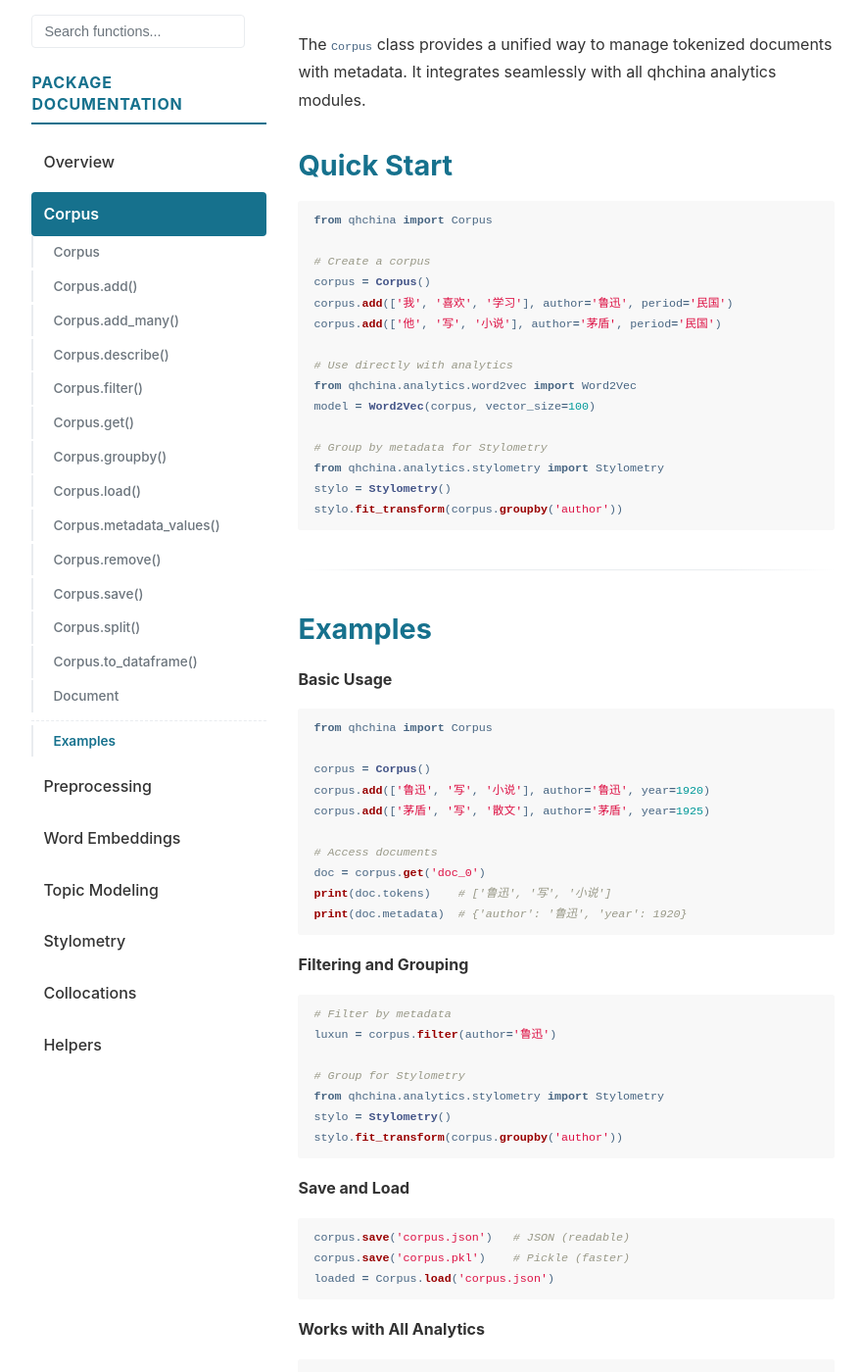
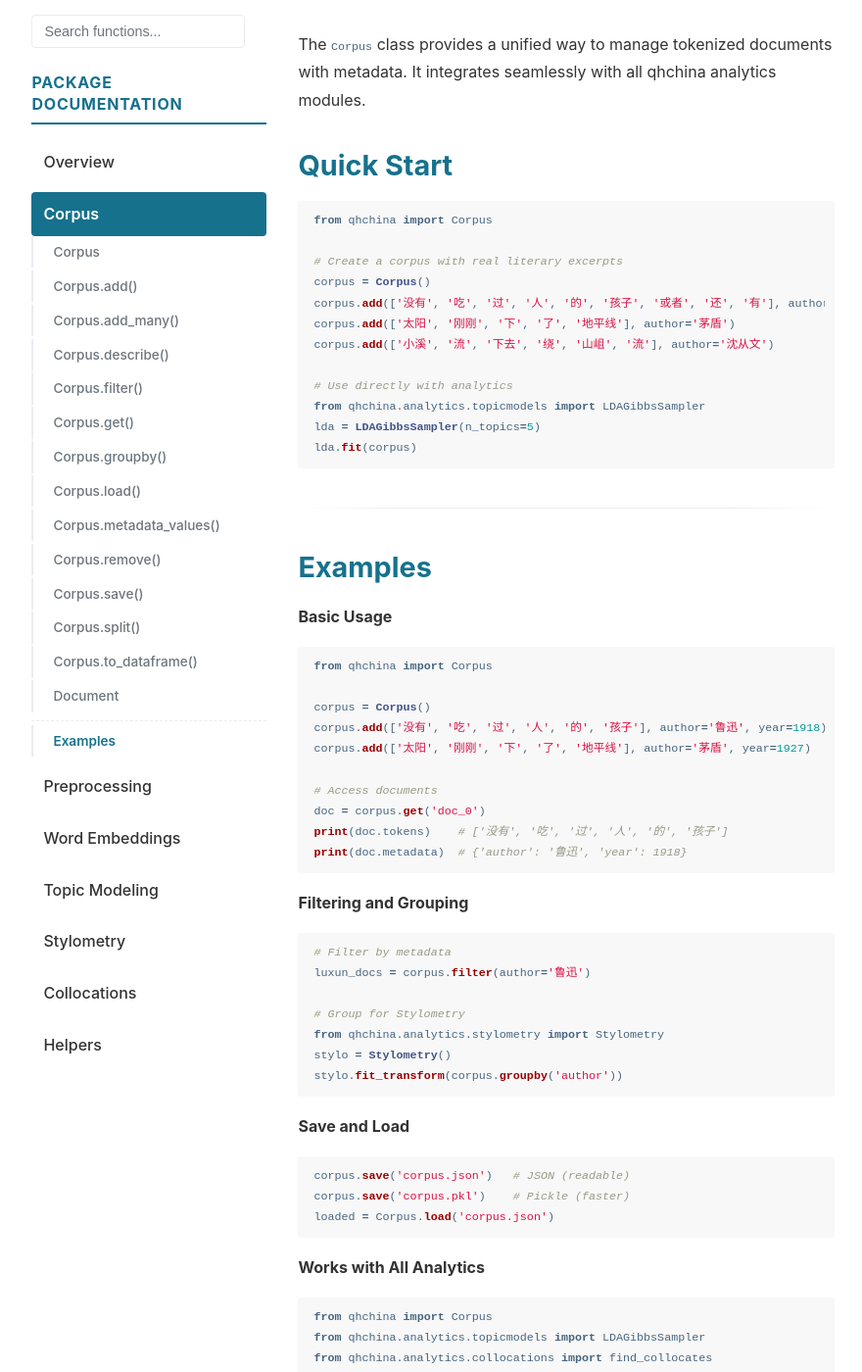
Before and after one commit to mcjkurz/qhchina-web, a Jekyll site: the page built from docs/corpus/index.md, in a window 1280 px wide and 1400 px high, scrolled down 551 px. Shown: the whole window at 98% size, without its empty margins (198-1078 px from the left). Built offline with Jekyll 4.4.1, drawn with Linux system fonts in a browser that asks for light colours; some of the changed text lies outside the part shown.

Commit message:
Update API docs

````diff
--- a/_config.yml
+++ b/_config.yml
@@ -60,4 +60,4 @@
 github: [metadata]
 
 # Cache busting version (auto-updated by make_docs.py)
-cache_version: 20260217102846
+cache_version: 20260217103342
--- a/docs/corpus/index.md
+++ b/docs/corpus/index.md
@@ -42,19 +42,16 @@
 ```python
 from qhchina import Corpus
 
-# Create a corpus
+# Create a corpus with real literary excerpts
 corpus = Corpus()
-corpus.add(['我', '喜欢', '学习'], author='鲁迅', period='民国')
-corpus.add(['他', '写', '小说'], author='茅盾', period='民国')
+corpus.add(['没有', '吃', '过', '人', '的', '孩子', '或者', '还', '有'], author='鲁迅')
+corpus.add(['太阳', '刚刚', '下', '了', '地平线'], author='茅盾')
+corpus.add(['小溪', '流', '下去', '绕', '山岨', '流'], author='沈从文')
 
 # Use directly with analytics
-from qhchina.analytics.word2vec import Word2Vec
-model = Word2Vec(corpus, vector_size=100)
-
-# Group by metadata for Stylometry
-from qhchina.analytics.stylometry import Stylometry
-stylo = Stylometry()
-stylo.fit_transform(corpus.groupby('author'))
+from qhchina.analytics.topicmodels import LDAGibbsSampler
+lda = LDAGibbsSampler(n_topics=5)
+lda.fit(corpus)
 ```
 
 ---
@@ -67,20 +64,20 @@
 from qhchina import Corpus
 
 corpus = Corpus()
-corpus.add(['鲁迅', '写', '小说'], author='鲁迅', year=1920)
-corpus.add(['茅盾', '写', '散文'], author='茅盾', year=1925)
+corpus.add(['没有', '吃', '过', '人', '的', '孩子'], author='鲁迅', year=1918)
+corpus.add(['太阳', '刚刚', '下', '了', '地平线'], author='茅盾', year=1927)
 
 # Access documents
 doc = corpus.get('doc_0')
-print(doc.tokens)    # ['鲁迅', '写', '小说']
-print(doc.metadata)  # {'author': '鲁迅', 'year': 1920}
+print(doc.tokens)    # ['没有', '吃', '过', '人', '的', '孩子']
+print(doc.metadata)  # {'author': '鲁迅', 'year': 1918}
 ```
 
 **Filtering and Grouping**
 
 ```python
 # Filter by metadata
-luxun = corpus.filter(author='鲁迅')
+luxun_docs = corpus.filter(author='鲁迅')
 
 # Group for Stylometry
 from qhchina.analytics.stylometry import Stylometry
@@ -115,7 +112,7 @@
 
 <!-- API-START -->
 
-<h3 id="corpus">qhchina.corpus.Corpus <a href="https://github.com/mcjkurz/qhchina/blob/main/qhchina/corpus.py#L71" class="source-link" title="View source on GitHub">[source]</a></h3>
+<h3 id="corpus">qhchina.corpus.Corpus <a href="https://github.com/mcjkurz/qhchina/blob/main/qhchina/corpus.py#L67" class="source-link" title="View source on GitHub">[source]</a></h3>
 
 <pre class="signature"><code><span class="sig-name">Corpus</span>(
     <span class="sig-param">documents</span><span class="sig-punct">:</span> <span class="sig-type">list[list[str]] | list[Document] | 'Corpus' | None</span> <span class="sig-punct">=</span> <span class="sig-default">None</span>,
@@ -138,14 +135,14 @@
 **Example:**
 ```python
 >>> corpus = Corpus()
->>> corpus.add(['鲁迅', '写', '小说'], author='鲁迅')
->>> corpus.add(['茅盾', '写', '散文'], author='茅盾')
+>>> corpus.add(['没有', '吃', '过', '人', '的', '孩子'], author='鲁迅')
+>>> corpus.add(['太阳', '刚刚', '下', '了', '地平线'], author='茅盾')
 >>>
 >>> for tokens in corpus.filter(author='鲁迅'):
 ...     print(tokens)
 ```
 
-<h4 id="corpus-add">qhchina.corpus.Corpus.add() <a href="https://github.com/mcjkurz/qhchina/blob/main/qhchina/corpus.py#L204" class="source-link" title="View source on GitHub">[source]</a></h4>
+<h4 id="corpus-add">qhchina.corpus.Corpus.add() <a href="https://github.com/mcjkurz/qhchina/blob/main/qhchina/corpus.py#L200" class="source-link" title="View source on GitHub">[source]</a></h4>
 
 <pre class="signature"><code><span class="sig-name">add</span>(<span class="sig-param">tokens</span><span class="sig-punct">:</span> <span class="sig-type">list[str]</span>, <span class="sig-param">doc_id</span><span class="sig-punct">:</span> <span class="sig-type">str | None</span> <span class="sig-punct">=</span> <span class="sig-default">None</span>, <span class="sig-param">metadata</span><span class="sig-punct">:</span> <span class="sig-type">Any</span>)</code></pre>
 
@@ -165,13 +162,13 @@
 
 **Example:**
 ```python
->>> corpus.add(['word1', 'word2'], author='鲁迅', date='1920')
+>>> corpus.add(['没有', '吃', '过', '人', '的', '孩子'], author='鲁迅')
 'doc_0'
->>> corpus.add(['word3'], doc_id='custom_id', source='报纸')
-'custom_id'
+>>> corpus.add(['太阳', '刚刚', '下', '了', '地平线'], author='茅盾')
+'doc_1'
 ```
 
-<h4 id="corpus-add_many">qhchina.corpus.Corpus.add_many() <a href="https://github.com/mcjkurz/qhchina/blob/main/qhchina/corpus.py#L255" class="source-link" title="View source on GitHub">[source]</a></h4>
+<h4 id="corpus-add_many">qhchina.corpus.Corpus.add_many() <a href="https://github.com/mcjkurz/qhchina/blob/main/qhchina/corpus.py#L251" class="source-link" title="View source on GitHub">[source]</a></h4>
 
 <pre class="signature"><code><span class="sig-name">add_many</span>(<span class="sig-param">documents</span><span class="sig-punct">:</span> <span class="sig-type">list[list[str]]</span>, <span class="sig-param">metadata_list</span><span class="sig-punct">:</span> <span class="sig-type">list[dict[str, Any]] | None</span> <span class="sig-punct">=</span> <span class="sig-default">None</span>, <span class="sig-param">shared_metadata</span><span class="sig-punct">:</span> <span class="sig-type">Any</span>)</code></pre>
 
@@ -195,7 +192,7 @@
 ['doc_0', 'doc_1']
 ```
 
-<h4 id="corpus-describe">qhchina.corpus.Corpus.describe() <a href="https://github.com/mcjkurz/qhchina/blob/main/qhchina/corpus.py#L596" class="source-link" title="View source on GitHub">[source]</a></h4>
+<h4 id="corpus-describe">qhchina.corpus.Corpus.describe() <a href="https://github.com/mcjkurz/qhchina/blob/main/qhchina/corpus.py#L592" class="source-link" title="View source on GitHub">[source]</a></h4>
 
 <pre class="signature"><code><span class="sig-name">describe</span>()</code></pre>
 
@@ -215,7 +212,7 @@
 {'documents': 100, 'tokens': 5432, 'vocab_size': 1205, ...}
 ```
 
-<h4 id="corpus-filter">qhchina.corpus.Corpus.filter() <a href="https://github.com/mcjkurz/qhchina/blob/main/qhchina/corpus.py#L351" class="source-link" title="View source on GitHub">[source]</a></h4>
+<h4 id="corpus-filter">qhchina.corpus.Corpus.filter() <a href="https://github.com/mcjkurz/qhchina/blob/main/qhchina/corpus.py#L347" class="source-link" title="View source on GitHub">[source]</a></h4>
 
 <pre class="signature"><code><span class="sig-name">filter</span>(<span class="sig-param">predicate</span><span class="sig-punct">:</span> <span class="sig-type">Callable[[Document], bool] | None</span> <span class="sig-punct">=</span> <span class="sig-default">None</span>, <span class="sig-param">metadata_filters</span><span class="sig-punct">:</span> <span class="sig-type">Any</span>)</code></pre>
 
@@ -235,19 +232,19 @@
 **Example:**
 ```python
 >>> # Filter by author
->>> luxun = corpus.filter(author='鲁迅')
+>>> luxun_docs = corpus.filter(author='鲁迅')
 >>>
 >>> # Filter by predicate
 >>> long_docs = corpus.filter(lambda d: len(d.tokens) > 100)
 >>>
 >>> # Combine filters
 >>> result = corpus.filter(
-...     lambda d: '小说' in d.metadata.get('genre', ''),
+...     lambda d: d.metadata.get('year', 0) > 1920,
 ...     author='鲁迅'
 ... )
 ```
 
-<h4 id="corpus-get">qhchina.corpus.Corpus.get() <a href="https://github.com/mcjkurz/qhchina/blob/main/qhchina/corpus.py#L296" class="source-link" title="View source on GitHub">[source]</a></h4>
+<h4 id="corpus-get">qhchina.corpus.Corpus.get() <a href="https://github.com/mcjkurz/qhchina/blob/main/qhchina/corpus.py#L292" class="source-link" title="View source on GitHub">[source]</a></h4>
 
 <pre class="signature"><code><span class="sig-name">get</span>(<span class="sig-param">doc_id</span><span class="sig-punct">:</span> <span class="sig-type">str</span>)</code></pre>
 
@@ -268,7 +265,7 @@
 >>> print(doc.tokens, doc.metadata)
 ```
 
-<h4 id="corpus-groupby">qhchina.corpus.Corpus.groupby() <a href="https://github.com/mcjkurz/qhchina/blob/main/qhchina/corpus.py#L414" class="source-link" title="View source on GitHub">[source]</a></h4>
+<h4 id="corpus-groupby">qhchina.corpus.Corpus.groupby() <a href="https://github.com/mcjkurz/qhchina/blob/main/qhchina/corpus.py#L410" class="source-link" title="View source on GitHub">[source]</a></h4>
 
 <pre class="signature"><code><span class="sig-name">groupby</span>(<span class="sig-param">key</span><span class="sig-punct">:</span> <span class="sig-type">str</span>)</code></pre>
 
@@ -290,18 +287,18 @@
 
 **Example:**
 ```python
->>> corpus.add(['word1'], author='鲁迅')
->>> corpus.add(['word2'], author='鲁迅')
->>> corpus.add(['word3'], author='茅盾')
+>>> corpus.add(['没有', '吃', '过', '人'], author='鲁迅')
+>>> corpus.add(['救救', '孩子'], author='鲁迅')
+>>> corpus.add(['太阳', '下', '了', '地平线'], author='茅盾')
 >>>
 >>> grouped = corpus.groupby('author')
->>> # {'鲁迅': [['word1'], ['word2']], '茅盾': [['word3']]}
+>>> # {'鲁迅': [['没有', '吃', ...], ['救救', '孩子']], '茅盾': [[...]]}
 >>>
 >>> # Use with Stylometry
 >>> stylo.fit_transform(corpus.groupby('author'))
 ```
 
-<h4 id="corpus-load">qhchina.corpus.Corpus.load() <a href="https://github.com/mcjkurz/qhchina/blob/main/qhchina/corpus.py#L704" class="source-link" title="View source on GitHub">[source]</a></h4>
+<h4 id="corpus-load">qhchina.corpus.Corpus.load() <a href="https://github.com/mcjkurz/qhchina/blob/main/qhchina/corpus.py#L700" class="source-link" title="View source on GitHub">[source]</a></h4>
 
 <pre class="signature"><code><span class="sig-name">load</span>(<span class="sig-param">path</span><span class="sig-punct">:</span> <span class="sig-type">str | Path</span>, <span class="sig-param">format</span><span class="sig-punct">:</span> <span class="sig-type">str | None</span> <span class="sig-punct">=</span> <span class="sig-default">None</span>)</code></pre>
 
@@ -321,7 +318,7 @@
 >>> corpus = Corpus.load('my_corpus.pkl')    # Pickle format
 ```
 
-<h4 id="corpus-metadata_values">qhchina.corpus.Corpus.metadata_values() <a href="https://github.com/mcjkurz/qhchina/blob/main/qhchina/corpus.py#L621" class="source-link" title="View source on GitHub">[source]</a></h4>
+<h4 id="corpus-metadata_values">qhchina.corpus.Corpus.metadata_values() <a href="https://github.com/mcjkurz/qhchina/blob/main/qhchina/corpus.py#L617" class="source-link" title="View source on GitHub">[source]</a></h4>
 
 <pre class="signature"><code><span class="sig-name">metadata_values</span>(<span class="sig-param">key</span><span class="sig-punct">:</span> <span class="sig-type">str</span>)</code></pre>
 
@@ -336,10 +333,10 @@
 **Example:**
 ```python
 >>> corpus.metadata_values('author')
-{'鲁迅', '茅盾', '巴金'}
+{'鲁迅', '茅盾', '沈从文'}
 ```
 
-<h4 id="corpus-remove">qhchina.corpus.Corpus.remove() <a href="https://github.com/mcjkurz/qhchina/blob/main/qhchina/corpus.py#L317" class="source-link" title="View source on GitHub">[source]</a></h4>
+<h4 id="corpus-remove">qhchina.corpus.Corpus.remove() <a href="https://github.com/mcjkurz/qhchina/blob/main/qhchina/corpus.py#L313" class="source-link" title="View source on GitHub">[source]</a></h4>
 
 <pre class="signature"><code><span class="sig-name">remove</span>(<span class="sig-param">doc_id</span><span class="sig-punct">:</span> <span class="sig-type">str</span>)</code></pre>
 
@@ -360,7 +357,7 @@
 >>> print(f"Removed document with {len(removed.tokens)} tokens")
 ```
 
-<h4 id="corpus-save">qhchina.corpus.Corpus.save() <a href="https://github.com/mcjkurz/qhchina/blob/main/qhchina/corpus.py#L645" class="source-link" title="View source on GitHub">[source]</a></h4>
+<h4 id="corpus-save">qhchina.corpus.Corpus.save() <a href="https://github.com/mcjkurz/qhchina/blob/main/qhchina/corpus.py#L641" class="source-link" title="View source on GitHub">[source]</a></h4>
 
 <pre class="signature"><code><span class="sig-name">save</span>(<span class="sig-param">path</span><span class="sig-punct">:</span> <span class="sig-type">str | Path</span>, <span class="sig-param">format</span><span class="sig-punct">:</span> <span class="sig-type">str | None</span> <span class="sig-punct">=</span> <span class="sig-default">None</span>)</code></pre>
 
@@ -380,7 +377,7 @@
 >>> corpus.save('corpus', format='pickle')  # Explicit format
 ```
 
-<h4 id="corpus-split">qhchina.corpus.Corpus.split() <a href="https://github.com/mcjkurz/qhchina/blob/main/qhchina/corpus.py#L465" class="source-link" title="View source on GitHub">[source]</a></h4>
+<h4 id="corpus-split">qhchina.corpus.Corpus.split() <a href="https://github.com/mcjkurz/qhchina/blob/main/qhchina/corpus.py#L461" class="source-link" title="View source on GitHub">[source]</a></h4>
 
 <pre class="signature"><code><span class="sig-name">split</span>(<span class="sig-param">train_ratio</span><span class="sig-punct">:</span> <span class="sig-type">float</span> <span class="sig-punct">=</span> <span class="sig-default">0.8</span>, <span class="sig-param">stratify_by</span><span class="sig-punct">:</span> <span class="sig-type">str | None</span> <span class="sig-punct">=</span> <span class="sig-default">None</span>, <span class="sig-param">seed</span><span class="sig-punct">:</span> <span class="sig-type">int | None</span> <span class="sig-punct">=</span> <span class="sig-default">None</span>)</code></pre>
 
@@ -406,7 +403,7 @@
 ... )
 ```
 
-<h4 id="corpus-to_dataframe">qhchina.corpus.Corpus.to_dataframe() <a href="https://github.com/mcjkurz/qhchina/blob/main/qhchina/corpus.py#L761" class="source-link" title="View source on GitHub">[source]</a></h4>
+<h4 id="corpus-to_dataframe">qhchina.corpus.Corpus.to_dataframe() <a href="https://github.com/mcjkurz/qhchina/blob/main/qhchina/corpus.py#L757" class="source-link" title="View source on GitHub">[source]</a></h4>
 
 <pre class="signature"><code><span class="sig-name">to_dataframe</span>()</code></pre>
 
@@ -423,7 +420,7 @@
 
 <br>
 
-<h3 id="document">qhchina.corpus.Document <a href="https://github.com/mcjkurz/qhchina/blob/main/qhchina/corpus.py#L45" class="source-link" title="View source on GitHub">[source]</a></h3>
+<h3 id="document">qhchina.corpus.Document <a href="https://github.com/mcjkurz/qhchina/blob/main/qhchina/corpus.py#L41" class="source-link" title="View source on GitHub">[source]</a></h3>
 
 <pre class="signature"><code><span class="sig-name">Document</span>(
     <span class="sig-param">tokens</span><span class="sig-punct">:</span> <span class="sig-type">list[str]</span>,
````
